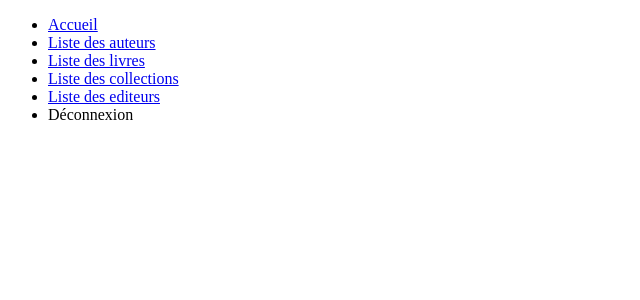
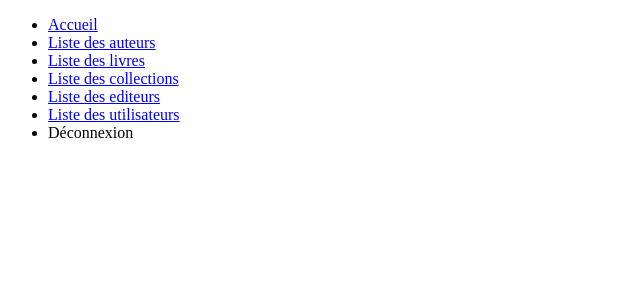
Before and after one commit to Girglost/projetBiblio, an Angular app in the folder biblio-angular/: page / in a window 1280 px wide. Shown: the top 300 px of the page, without its empty margins (0-640 px from the left). Built offline with nearby package versions, Linux system fonts and the light colour scheme.

Commit message:
Angular
Ajout Utilisateur dans route et nav

```diff
--- a/biblio-angular/src/app/app.routes.ts
+++ b/biblio-angular/src/app/app.routes.ts
@@ -3,11 +3,13 @@ import { AuteurPage } from './page/auteur-page/auteur-page';
 import { CollectionPage } from './page/collection-page/collection-page';
 import { EditeurPage } from './page/editeur-page/editeur-page';
 import { LivrePage } from './page/livre-page/livre-page';
+import { UtilisateurPage } from './page/utilisateur-page/utilisateur-page';
 
 
 export const routes: Routes = [
   { path: "editeur", component: EditeurPage },
   { path: "livre", component: LivrePage },
   { path: "auteur", component: AuteurPage },
-  { path: "collection", component: CollectionPage }
+  { path: "collection", component: CollectionPage },
+  { path: "utilisateur", component: UtilisateurPage}
 ];
--- a/biblio-angular/src/app/component/navigation/navigation.html
+++ b/biblio-angular/src/app/component/navigation/navigation.html
@@ -20,6 +20,10 @@
   </li>
 
   <li>
+    <a routerLink="utilisateur">Liste des utilisateurs</a>
+  </li>
+
+  <li>
     <a (click)="disconnect()">Déconnexion</a>
   </li>
 </ul>
```
